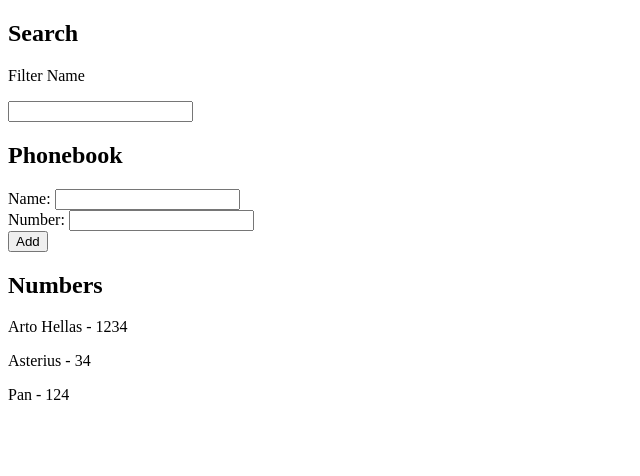
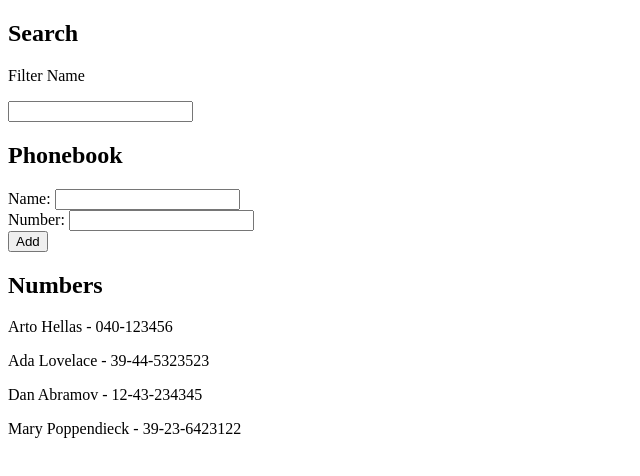
Before and after one commit to Magn3tism/phonebook, a React (Create React App) app: page / in a window 1280 px wide. Shown: the top 476 px of the page, without its empty margins (0-640 px from the left). Built offline with nearby package versions, Linux system fonts and the light colour scheme; data requests are answered from the project's data file.

Commit message:
Add data to external json file

```diff
--- /dev/null
+++ b/db.json
@@ -0,0 +1,24 @@
+{
+  "persons":[
+    {
+      "name": "Arto Hellas",
+      "number": "040-123456",
+      "id": 1
+    },
+    {
+      "name": "Ada Lovelace",
+      "number": "39-44-5323523",
+      "id": 2
+    },
+    {
+      "name": "Dan Abramov",
+      "number": "12-43-234345",
+      "id": 3
+    },
+    {
+      "name": "Mary Poppendieck",
+      "number": "39-23-6423122",
+      "id": 4
+    }
+  ]
+}
--- a/package.json
+++ b/package.json
@@ -6,6 +6,7 @@
     "@testing-library/jest-dom": "^5.16.5",
     "@testing-library/react": "^13.4.0",
     "@testing-library/user-event": "^13.5.0",
+    "axios": "^1.2.6",
     "react": "^18.2.0",
     "react-dom": "^18.2.0",
     "react-scripts": "5.0.1",
@@ -15,7 +16,8 @@
     "start": "react-scripts start",
     "build": "react-scripts build",
     "test": "react-scripts test",
-    "eject": "react-scripts eject"
+    "eject": "react-scripts eject",
+    "server": "json-server -p3001 --watch db.json"
   },
   "eslintConfig": {
     "extends": [
--- a/src/App.js
+++ b/src/App.js
@@ -1,19 +1,23 @@
-import { useState } from "react";
+import { useEffect, useState } from "react";
+import axios from "axios";
 
 import Filter from "./components/Filter";
 import Add from "./components/Add";
 import Numbers from "./components/Numbers";
 
 const App = () => {
-  const [persons, setPersons] = useState([
-    { name: "Arto Hellas", number: 1234 },
-    { name: "Asterius", number: 34 },
-    { name: "Pan", number: 124 },
-  ]);
+  const [persons, setPersons] = useState([]);
   const [newName, setNewName] = useState("");
   const [newNumber, setNewNumber] = useState("");
   const [filter, setNewFilter] = useState("");
   const [filteredPeople, setFiltredPeople] = useState(persons);
+
+  useEffect(() => {
+    axios.get("http://localhost:3001/persons").then((response) => {
+      setPersons(response.data);
+      setFiltredPeople(response.data);
+    });
+  }, []);
 
   const handleNameChange = (event) => {
     setNewName(event.target.value);
```
Also changed, not shown: 1 other file (tests, documents, lock files or other folders).
